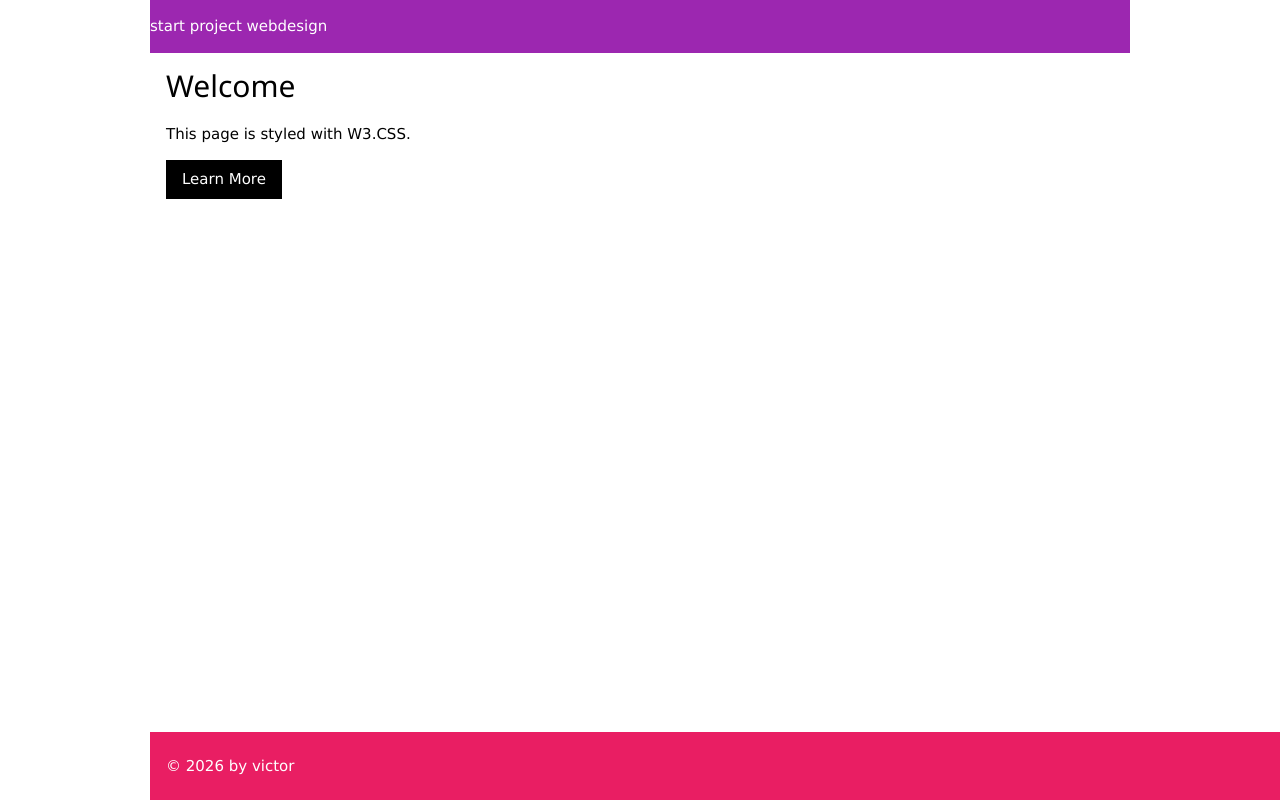
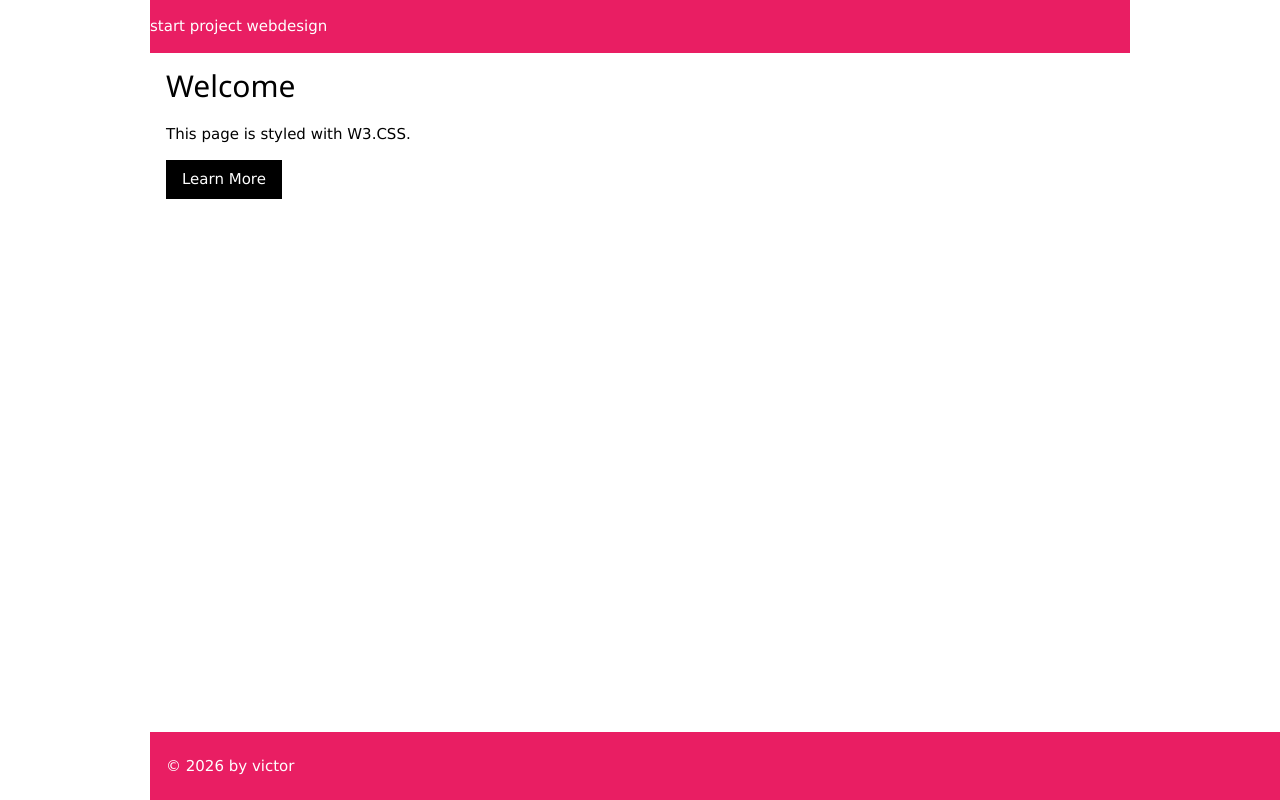
Before and after one commit to VictorMoralis/StartWebdesignOefening, a plain HTML site: page index.html in a window 1280 px wide. Drawn offline with nearby package versions, Linux system fonts and the light colour scheme.

Commit message:
Change header color from purple to pink

```diff
--- a/index.html
+++ b/index.html
@@ -11,7 +11,7 @@
     </head>
 <body class="w3-content">
 
-    <header class="w3-bar w3-purple">
+    <header class="w3-bar w3-pink">
         <p class=""w3-bar-item>start project webdesign</p>
     </header>
 
```
